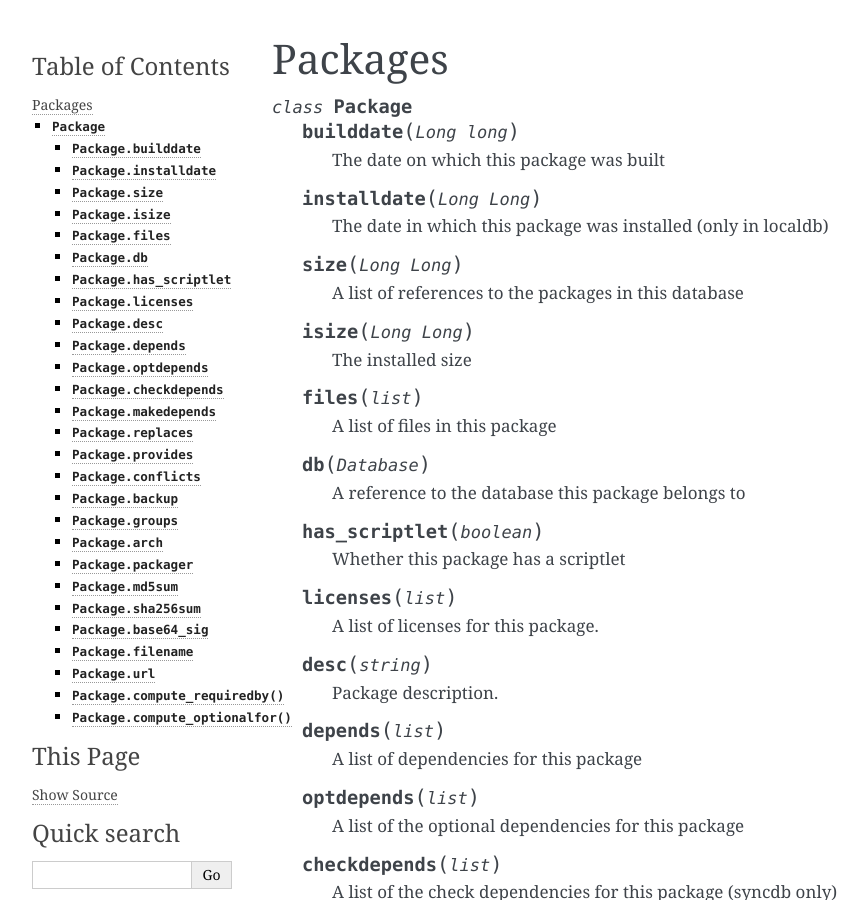
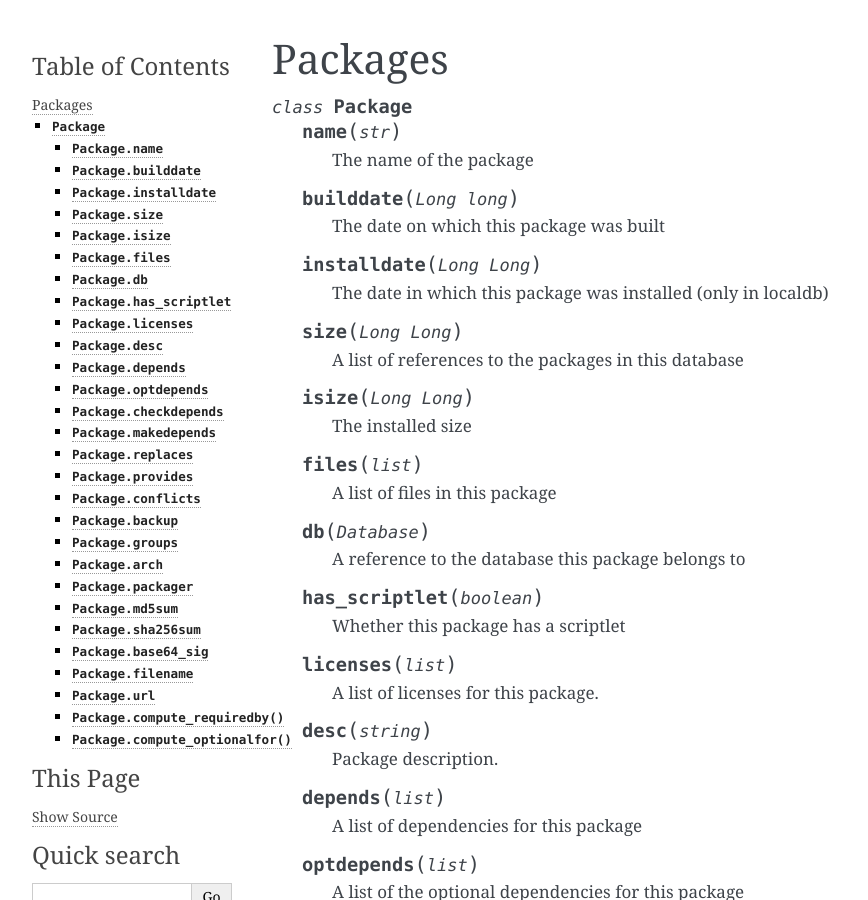
Before and after one commit to archlinux/pyalpm, a Sphinx documentation site: the page built from doc/pyalpm/Package.rst, in a window 1280 px wide and 900 px high. Shown: the whole window, without its empty margins (148-1016 px from the left). Built offline with Sphinx 7.4.7, drawn with Linux system fonts in a browser that asks for light colours; formulas are drawn with MathJax 3.

Commit message:
Add 'name' attr to Package doc

```diff
--- a/doc/pyalpm/Package.rst
+++ b/doc/pyalpm/Package.rst
@@ -2,6 +2,10 @@ Packages
 ========
 
 .. py:class:: Package
+
+   .. py:attribute:: name (str)
+
+      The name of the package
 
    .. py:attribute:: builddate (Long long)
 
```
